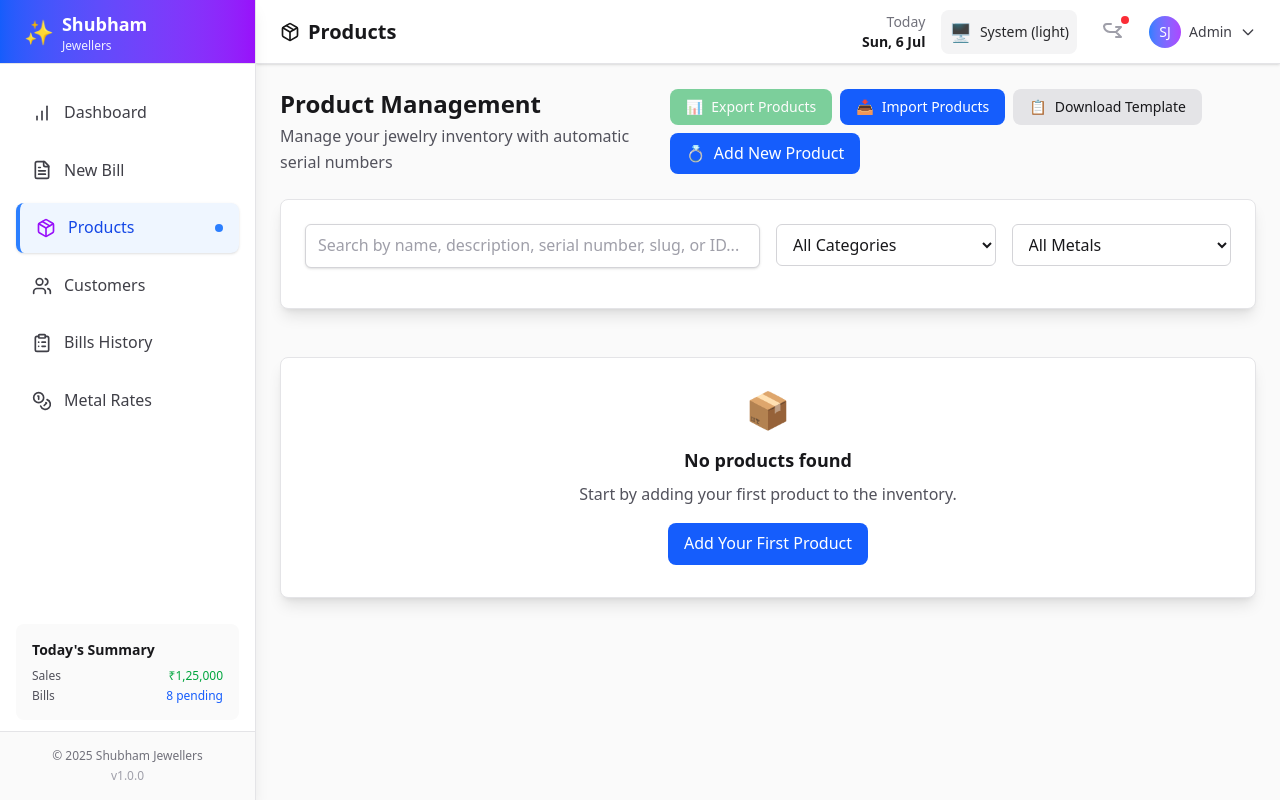
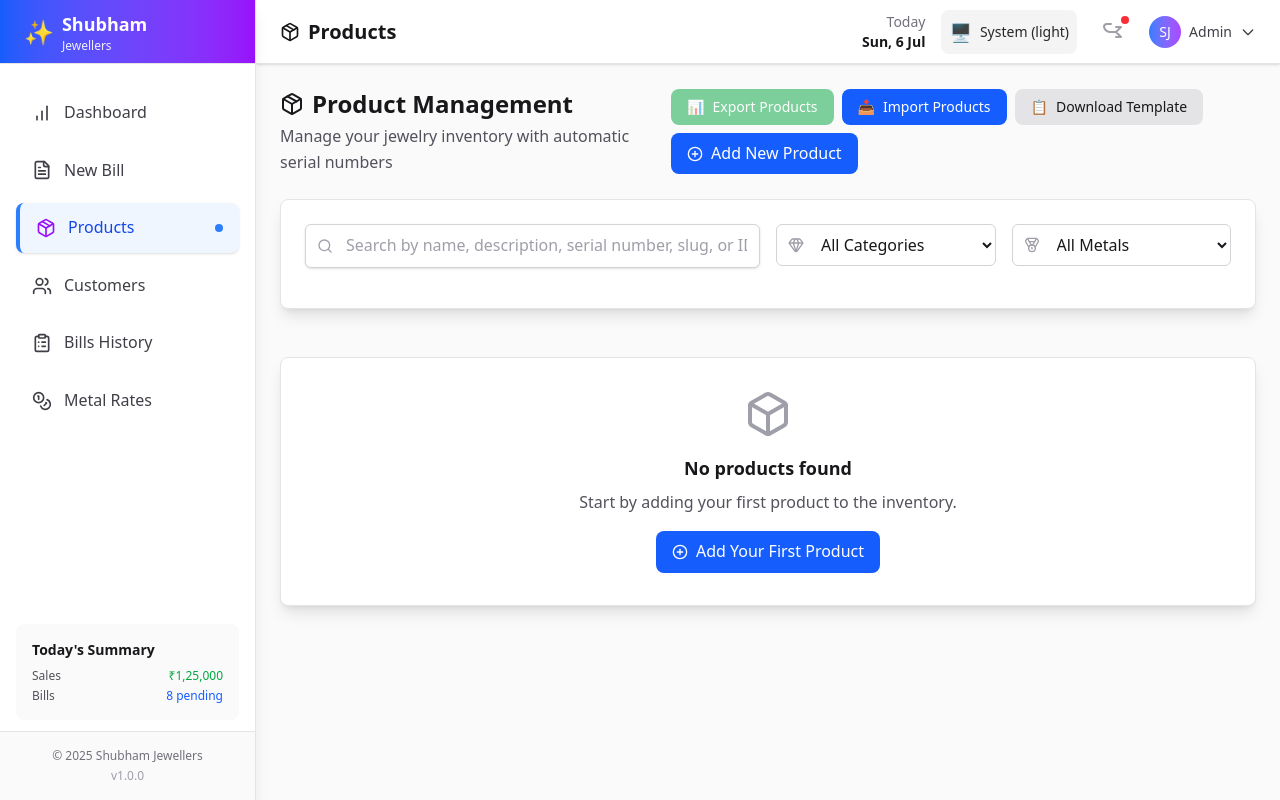
Before and after one commit to kanishk1122/Shubham_jewellers, a Next.js app: page /products in a window 1280 px wide. Built offline with nearby package versions, Linux system fonts and the light colour scheme.

Commit message:
feat: replace GoldBar and CoinSilver icons with Coins in EnhancedMetalRatesManager feat: update category and metal icons to use Lucide React components in EnhancedProductManager feat: add EnhancedBillingManagement component

```diff
--- a/src/components/EnhancedMetalRatesManager.tsx
+++ b/src/components/EnhancedMetalRatesManager.tsx
@@ -29,8 +29,7 @@ import {
   Store,
   LineChart,
   BarChart3,
-  GoldBar,
-  CoinSilver,
+  Coins,
 } from "lucide-react";
 
 interface LocalRate {
@@ -289,11 +288,8 @@ export const EnhancedMetalRatesManager: React.FC = () => {
                 >
                   <div className="flex justify-between items-center">
                     <div className="flex items-center gap-2">
-                      {rate.metal === "gold" ? (
-                        <GoldBar className="w-5 h-5 text-yellow-600 dark:text-yellow-400" />
-                      ) : (
-                        <CoinSilver className="w-5 h-5 text-zinc-400 dark:text-zinc-300" />
-                      )}
+                      <Coins className="w-5 h-5 text-zinc-400 dark:text-zinc-300" />
+
                       <div>
                         <div className="font-medium text-zinc-900 dark:text-white capitalize text-sm">
                           {rate.metal} {rate.purity}
@@ -455,11 +451,8 @@ export const EnhancedMetalRatesManager: React.FC = () => {
                 className="bg-gradient-to-br from-blue-50 to-indigo-50 dark:from-blue-900/20 dark:to-indigo-900/20 border border-blue-200 dark:border-blue-700 rounded-lg p-4"
               >
                 <div className="flex justify-between items-start mb-2">
-                  {rate.metal === "gold" ? (
-                    <GoldBar className="w-6 h-6 text-yellow-600 dark:text-yellow-400" />
-                  ) : (
-                    <CoinSilver className="w-6 h-6 text-zinc-400 dark:text-zinc-300" />
-                  )}
+                  <Coins className="w-6 h-6 text-zinc-400 dark:text-zinc-300" />
+
                   <div className="flex gap-1">
                     <button
                       onClick={() => handleEditRate(rate)}
--- a/src/components/EnhancedProductManager.tsx
+++ b/src/components/EnhancedProductManager.tsx
@@ -11,6 +11,21 @@ import {
   DialogTitle,
 } from "@/components/ui";
 import ExcelActions from "@/components/ExcelActions";
+import {
+  Package,
+  Circle as RingIcon, // Using Circle as a placeholder for Ring
+  Watch,
+  CircleDot,
+  Link,
+  Gem,
+  Medal,
+  Square,
+  PlusCircle,
+  Pencil,
+  Trash2,
+  Search,
+  Box
+} from "lucide-react";
 
 interface Product {
   id: string;
@@ -250,25 +265,35 @@ export const EnhancedProductManager: React.FC = () => {
   const metals = ["gold", "silver", "platinum"];
 
   const getCategoryIcon = (category: string) => {
-    const icons = {
-      ring: "💍",
-      necklace: "📿",
-      bracelet: "⌚",
-      earring: "👂",
-      pendant: "🔸",
-      chain: "🔗",
-      other: "💎",
-    };
-    return icons[category as keyof typeof icons] || "💎";
+    switch (category) {
+      case "ring":
+        return <RingIcon className="w-5 h-5" />;
+      case "necklace":
+        return <Gem className="w-5 h-5" />; // Using Gem as fallback for Necklace
+      case "bracelet":
+        return <Watch className="w-5 h-5" />;
+      case "earring":
+        return <CircleDot className="w-5 h-5" />;
+      case "pendant":
+        return <Gem className="w-5 h-5" />;
+      case "chain":
+        return <Link className="w-5 h-5" />;
+      default:
+        return <Gem className="w-5 h-5" />;
+    }
   };
 
   const getMetalIcon = (metal: string) => {
-    const icons = {
-      gold: "🥇",
-      silver: "🥈",
-      platinum: "⚪",
-    };
-    return icons[metal as keyof typeof icons] || "💎";
+    switch (metal) {
+      case "gold":
+        return <Medal className="w-5 h-5 text-yellow-500" />;
+      case "silver":
+        return <Medal className="w-5 h-5 text-gray-400" />;
+      case "platinum":
+        return <Medal className="w-5 h-5 text-gray-300" />;
+      default:
+        return <Square className="w-5 h-5" />;
+    }
   };
 
   // Migration function for existing products
@@ -343,7 +368,8 @@ export const EnhancedProductManager: React.FC = () => {
       {/* Header */}
       <div className="flex flex-col sm:flex-row justify-between items-start sm:items-center gap-4">
         <div>
-          <h1 className="text-2xl font-bold text-zinc-900 dark:text-white">
+          <h1 className="text-2xl font-bold text-zinc-900 dark:text-white flex items-center gap-2">
+            <Package className="w-6 h-6" />
             Product Management
           </h1>
           <p className="text-zinc-600 dark:text-zinc-400 mt-1">
@@ -361,7 +387,7 @@ export const EnhancedProductManager: React.FC = () => {
             onClick={() => setShowAddForm(true)}
             className="flex items-center gap-2"
           >
-            <span>💍</span>
+            <PlusCircle className="w-4 h-4" />
             Add New Product
           </Button>
         </div>
@@ -371,42 +397,49 @@ export const EnhancedProductManager: React.FC = () => {
       <Card className="p-4">
         <div className="grid grid-cols-1 md:grid-cols-4 gap-4">
           <div className="md:col-span-2">
+            <div className="relative">
               <Input
                 placeholder="Search by name, description, serial number, slug, or ID..."
                 value={searchTerm}
                 onChange={(e) => setSearchTerm(e.target.value)}
-              className="w-full"
+                className="w-full pl-10"
               />
+              <Search className="absolute left-3 top-1/2 transform -translate-y-1/2 h-4 w-4 text-zinc-400" />
+            </div>
           </div>
           <div>
+            <div className="relative">
               <select
                 value={filterCategory}
                 onChange={(e) => setFilterCategory(e.target.value)}
-              className="w-full px-3 py-2 border border-zinc-300 dark:border-zinc-600 rounded-md bg-white dark:bg-zinc-800 text-zinc-900 dark:text-white"
+                className="w-full px-3 py-2 pl-10 border border-zinc-300 dark:border-zinc-600 rounded-md bg-white dark:bg-zinc-800 text-zinc-900 dark:text-white"
               >
                 <option value="all">All Categories</option>
                 {categories.map((category) => (
                   <option key={category} value={category}>
-                  {getCategoryIcon(category)}{" "}
                     {category.charAt(0).toUpperCase() + category.slice(1)}
                   </option>
                 ))}
               </select>
+              <Gem className="absolute left-3 top-1/2 transform -translate-y-1/2 h-4 w-4 text-zinc-400" />
+            </div>
           </div>
           <div>
+            <div className="relative">
               <select
                 value={filterMetal}
                 onChange={(e) => setFilterMetal(e.target.value)}
-              className="w-full px-3 py-2 border border-zinc-300 dark:border-zinc-600 rounded-md bg-white dark:bg-zinc-800 text-zinc-900 dark:text-white"
+                className="w-full px-3 py-2 pl-10 border border-zinc-300 dark:border-zinc-600 rounded-md bg-white dark:bg-zinc-800 text-zinc-900 dark:text-white"
               >
                 <option value="all">All Metals</option>
                 {metals.map((metal) => (
                   <option key={metal} value={metal}>
-                  {getMetalIcon(metal)}{" "}
                     {metal.charAt(0).toUpperCase() + metal.slice(1)}
                   </option>
                 ))}
               </select>
+              <Medal className="absolute left-3 top-1/2 transform -translate-y-1/2 h-4 w-4 text-zinc-400" />
+            </div>
           </div>
         </div>
       </Card>
@@ -453,7 +486,6 @@ export const EnhancedProductManager: React.FC = () => {
               >
                 {categories.map((category) => (
                   <option key={category} value={category}>
-                    {getCategoryIcon(category)}{" "}
                     {category.charAt(0).toUpperCase() + category.slice(1)}
                   </option>
                 ))}
@@ -475,7 +507,6 @@ export const EnhancedProductManager: React.FC = () => {
               >
                 {metals.map((metal) => (
                   <option key={metal} value={metal}>
-                    {getMetalIcon(metal)}{" "}
                     {metal.charAt(0).toUpperCase() + metal.slice(1)}
                   </option>
                 ))}
@@ -589,10 +620,10 @@ export const EnhancedProductManager: React.FC = () => {
           >
             <div className="flex justify-between items-start mb-4">
               <div className="flex items-center gap-2">
-                <span className="text-2xl">
+                <span className="text-zinc-700 dark:text-zinc-300">
                   {getCategoryIcon(product.category)}
                 </span>
-                <span className="text-lg">{getMetalIcon(product.metal)}</span>
+                <span>{getMetalIcon(product.metal)}</span>
               </div>
               <div className="flex gap-1">
                 <button
@@ -600,14 +631,14 @@ export const EnhancedProductManager: React.FC = () => {
                   className="text-blue-600 dark:text-blue-400 hover:text-blue-800 dark:hover:text-blue-300 p-1"
                   title="Edit"
                 >
-                  ✏️
+                  <Pencil className="w-4 h-4" />
                 </button>
                 <button
                   onClick={() => handleDeleteProduct(product.id)}
                   className="text-red-600 dark:text-red-400 hover:text-red-800 dark:hover:text-red-300 p-1"
                   title="Delete"
                 >
-                  🗑️
+                  <Trash2 className="w-4 h-4" />
                 </button>
               </div>
             </div>
@@ -706,7 +737,9 @@ export const EnhancedProductManager: React.FC = () => {
 
       {filteredProducts.length === 0 && (
         <Card className="p-8 text-center">
-          <div className="text-4xl mb-4">📦</div>
+          <div className="flex justify-center mb-4">
+            <Box className="h-12 w-12 text-zinc-400" />
+          </div>
           <h3 className="text-lg font-semibold text-zinc-900 dark:text-white mb-2">
             No products found
           </h3>
@@ -716,7 +749,11 @@ export const EnhancedProductManager: React.FC = () => {
               : "Try adjusting your search or filter criteria."}
           </p>
           {products.length === 0 && (
-            <Button onClick={() => setShowAddForm(true)}>
+            <Button
+              onClick={() => setShowAddForm(true)}
+              className="flex items-center gap-2 mx-auto"
+            >
+              <PlusCircle className="w-4 h-4" />
               Add Your First Product
             </Button>
           )}
```
Also changed, not shown: src/components/EnhancedBillingManagement.tsx (added). Lines whose indentation alone changed are shown as unchanged.
